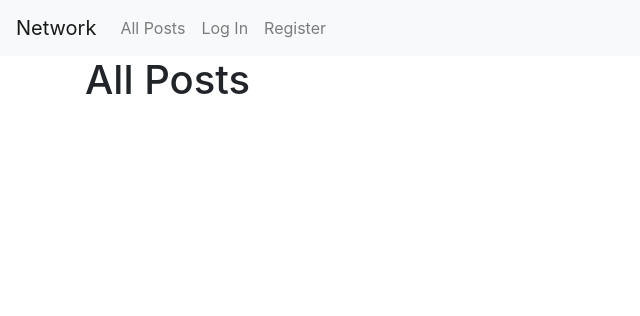
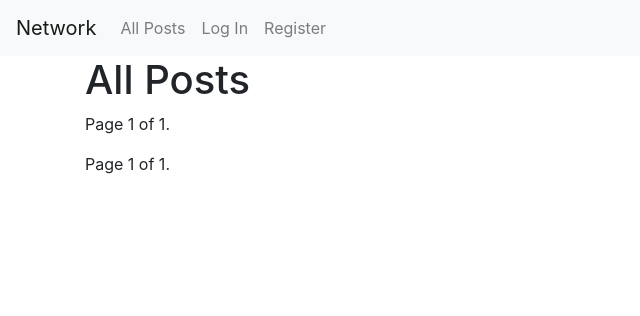
Before and after one commit to codeballet/cs50w-network, a Django app: page / in a window 1280 px wide. Shown: the top 316 px of the page, without its empty margins (0-640 px from the left). Run offline with Django 3.2, Linux system fonts and the light colour scheme; data that the repository does not hold is empty; some libraries are stand-ins or nearby versions.

Commit message:
Feature: pagination of index

```diff
--- a/network/templates/network/index.html
+++ b/network/templates/network/index.html
@@ -8,23 +8,45 @@
     </div>
     <h1>All Posts</h1>
 
-    <div id="index-message"></div>
+    {% if message %}
+        <div class="alert alert-info" role="alert">
+            {{ message }}
+        </div>
+    {% endif %}
 
     {% if user.is_authenticated %}
     <div class="border p-3">
         <h4>New Post</h4>
 
-        <form id="create-form">
+        <form action="{% url 'index' %}" method="POST">
             {% csrf_token %}
             <div class="form-group">
-                <input id="create-content" type="text" class="form-control">
+                <input name="content" type="text" class="form-control">
             </div>
             <input class="btn btn-primary" type="submit" value="Create">
         </form>
     </div>
     {% endif %}
 
-    {% for post in posts %}
+    <div class="mt-2">
+        Page {{ page_obj.number }} of {{ page_obj.paginator.num_pages }}.
+    </div>
+
+    <nav aria-label="Posts pages">
+        <ul class="pagination">
+            {% if page_obj.has_previous %}
+                <li class="page-item"><a class="page-link" href="?page=1">&laquo; First</a></li>
+                <li class="page-item"><a class="page-link" href="?page={{ page_obj.previous_page_number }}">Previous</a></li>
+            {% endif %}
+
+            {% if page_obj.has_next %}
+                <li class="page-item"><a class="page-link" href="?page={{ page_obj.next_page_number }}">Next</a></li>
+                <li class="page-item"><a class="page-link" href="?page={{ page_obj.paginator.num_pages }}">Last &raquo;</a></li>
+            {% endif %}
+        </ul>
+    </nav>
+
+    {% for post in page_obj %}
     <div class="border p-3 mt-2">
         <a class="font-weight-bold" href="{% url 'profile' post.user.id %}">{{ post.user.username }}</a>
         <div>{{ post.content }}</div>
@@ -33,7 +55,23 @@
     </div>
     {% endfor %}
 
-    <div id="posts"></div>
+    <div class="mt-2">
+        Page {{ page_obj.number }} of {{ page_obj.paginator.num_pages }}.
+    </div>
+
+    <nav aria-label="Posts pages">
+        <ul class="pagination">
+            {% if page_obj.has_previous %}
+                <li class="page-item"><a class="page-link" href="?page=1">&laquo; First</a></li>
+                <li class="page-item"><a class="page-link" href="?page={{ page_obj.previous_page_number }}">Previous</a></li>
+            {% endif %}
+
+            {% if page_obj.has_next %}
+                <li class="page-item"><a class="page-link" href="?page={{ page_obj.next_page_number }}">Next</a></li>
+                <li class="page-item"><a class="page-link" href="?page={{ page_obj.paginator.num_pages }}">Last &raquo;</a></li>
+            {% endif %}
+        </ul>
+    </nav>
 {% endblock %}
 
 <!-- {% block script %}
--- a/network/views.py
+++ b/network/views.py
@@ -1,5 +1,6 @@
 import json
 from django.contrib.auth import authenticate, login, logout
+from django.core.paginator import Paginator
 from django.db import IntegrityError
 from django.http import HttpResponse, HttpResponseRedirect
 from django.http.response import JsonResponse
@@ -11,10 +12,28 @@ from .models import Post, User
 
 
 def index(request):
+    message = ''
+    if request.method == "POST" and request.user.is_authenticated:
+        # attempt to save post to database
+        try:
+            content = request.POST["content"]
+
+            post = Post.objects.create(
+                user=request.user, content=content)
+            post.save()
+
+            message = "Post successfully created!"
+        except:
+            message = "Failed to add post!"
+
     posts = Post.objects.order_by('-timestamp')
+    paginator = Paginator(posts, 10)
+    page_number = request.GET.get('page')
+    page_obj = paginator.get_page(page_number)
 
     return render(request, "network/index.html", {
-        "posts": posts
+        "message": message,
+        "page_obj": page_obj
     })
 
 
```
